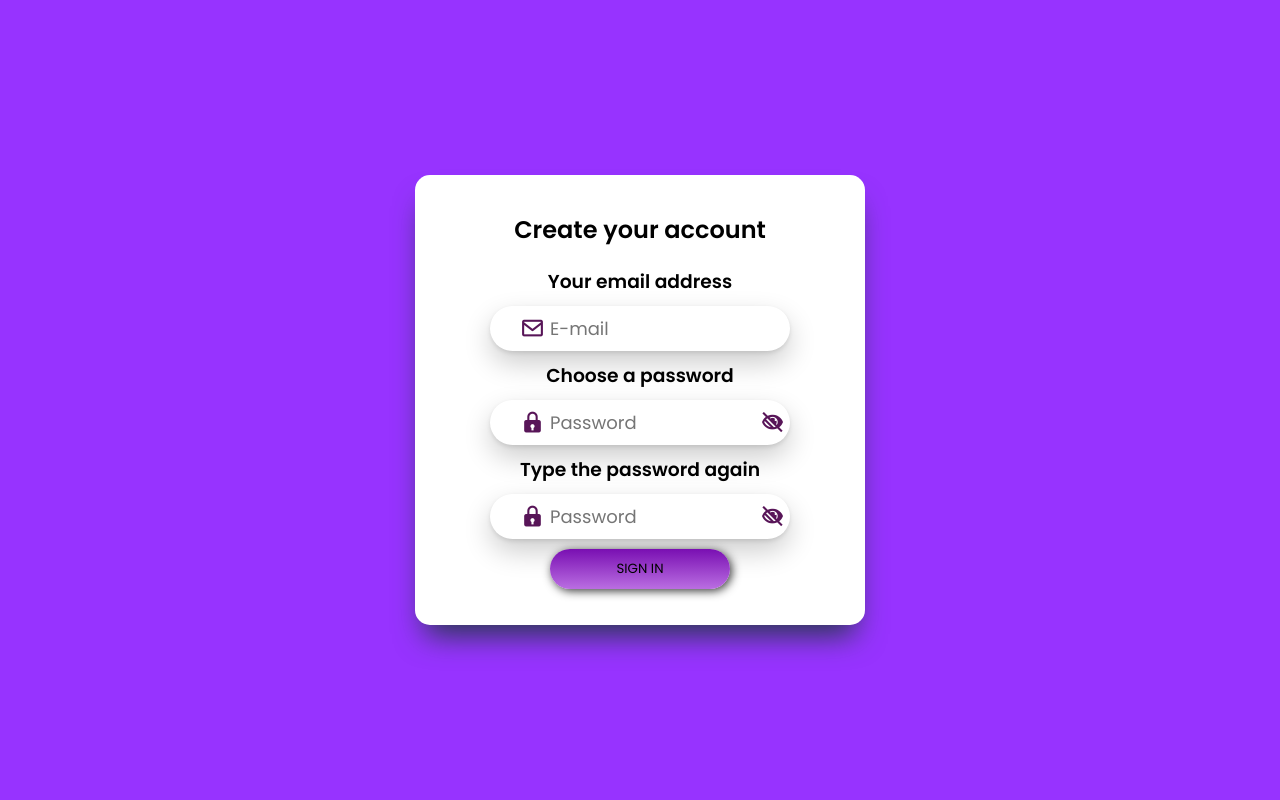
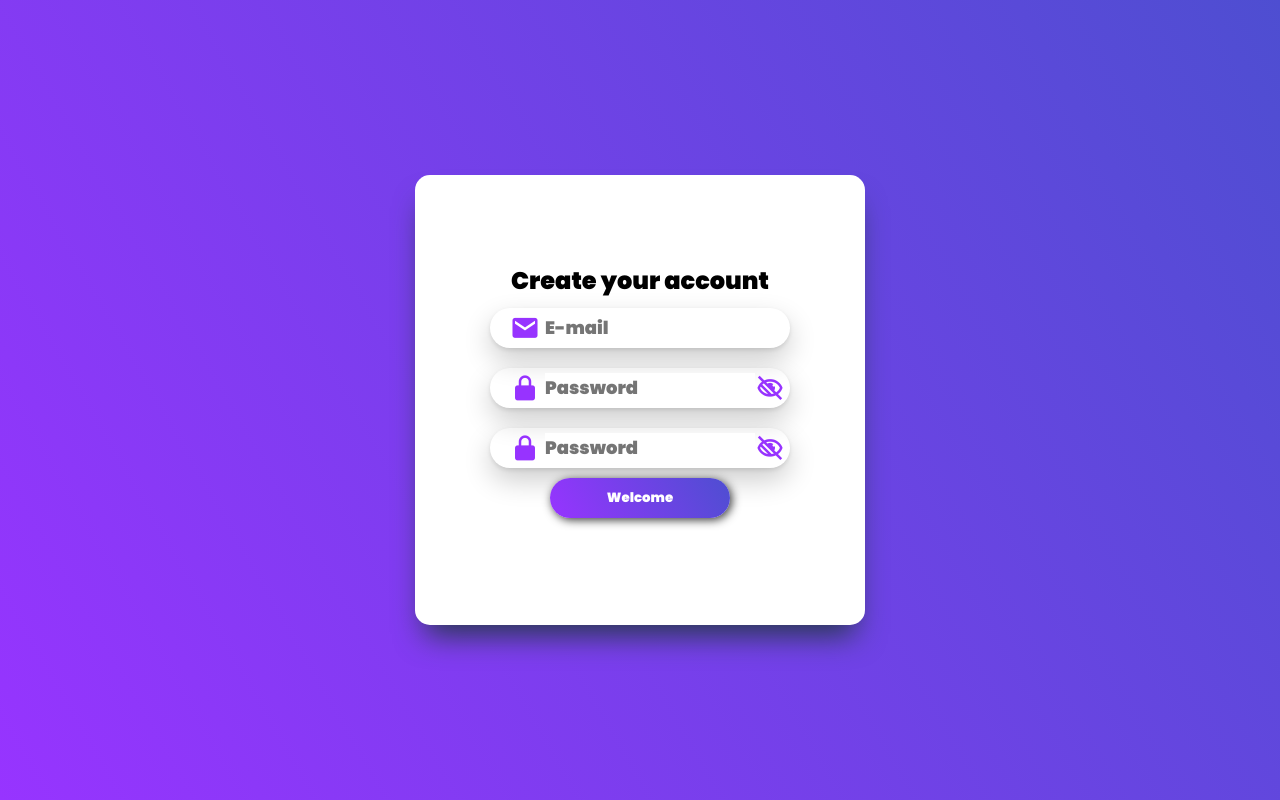
Before and after one commit to maluroojas/frameworks, an Angular app in the folder my-app/: page /create in a window 1280 px wide. Built offline with nearby package versions, Linux system fonts and the light colour scheme.

Commit message:
codigo final

```diff
--- a/my-app/src/app/components/create-user/create-user.component.css
+++ b/my-app/src/app/components/create-user/create-user.component.css
@@ -1,28 +1,21 @@
-@import url('https://fonts.googleapis.com/css2?family=Poppins:wght@100;200;300;400;500;600&display=swap');
+@import url("https://fonts.googleapis.com/css2?family=Poppins:ital,wght@0,900;1,100;1,200;1,300;1,400;1,500;1,600;1,700;1,800;1,900&display=swap");
+
 * {
-    font-family: 'Poppins', sans-serif;
+  font-family: "Poppins", sans-serif;
 }
 
-h2 {
-margin:20px;
-}
-
-
-
-
-
 .container {
-    background: #9733FF;
+  background: linear-gradient(60deg, #9734ff, rgb(78, 78, 209));
   height: 100vh;
   display: flex;
   justify-content: center;
   align-items: center;
 }
 
-.login {
+.create-user {
   width: 450px;
   height: 450px;
-    background: #fff;
+  background: rgb(255, 255, 255);
   border-radius: 15px;
   box-shadow: rgb(38, 57, 77) 0px 20px 30px -10px;
   display: flex;
@@ -31,67 +24,73 @@ margin:20px;
   align-items: center;
 }
 
+.error {
+  display: flex;
+  align-items: center;
+  gap: 10px;
+  background: tomato;
+  width: 345px;
+  padding: 5px;
+  border-radius: 10px;
+  box-shadow: 2px 2px 5px;
+  margin-bottom: 5px;
+}
+
+.sucess {
+  display: flex;
+  align-items: center;
+  gap: 10px;
+  background: rgb(73, 231, 107);
+  width: 345px;
+  padding: 5px;
+  border-radius: 10px;
+  box-shadow: 2px 2px 5px;
+  margin-bottom: 5px;
+}
+
 .input {
   width: 300px;
-box-shadow: rgba(0, 0, 0, 0.2) 0px 12px 28px 0px, rgba(0, 0, 0, 0.1) 0px 2px 4px 0px, rgba(255, 255, 255, 0.05) 0px 0px 0px 1px inset;;
+  height: 40px;
+  box-shadow: rgba(0, 0, 0, 0.2) 0px 12px 28px 0px,
+    rgba(0, 0, 0, 0.1) 0px 2px 4px 0px,
+    rgba(255, 255, 255, 0.05) 0px 0px 0px 1px inset;
   margin: 10px;
-padding-left: 30px;
-height: 45px;
+  padding-left: 20px;
   border-radius: 60px;
   display: flex;
   align-items: center;
 }
 
 .input input {
+  font-size: 18px;
+  height: 30px;
+  margin-left: 5px;
   border: none;
   width: 210px;
   color: #999;
-    height: 30px;
-    margin-left: 5px;
   outline: none;
-    font-size: 18px;
 }
 
 i {
-font-size: 25px;
-color: linear gradient( #4201F1, #892AE8);
-color: #581558
+  font-size: 30px;
+  color: linear-gradient (#f1f5ff, #9734ff);
 }
 
-
-
-
-
 .button {
+  height: 40px;
   width: 180px;
-height: 40px;
   margin-bottom: 20px;
   border-radius: 40px;
   border: none;
   box-shadow: 2px 2px 10px #383838;
-background: linear-gradient(rgb(121, 15, 178), rgb(186, 110, 226));
-cursor: pointer;
-
-
+  background: linear-gradient(60deg, #9734ff, rgb(78, 78, 209));
+  color: #fff;
 }
 
-.button:hover{
+.button:hover {
   filter: brightness(140%);
 }
 
 h3 {
-    font-weight: 400px;
+  font-weight: 400;
 }
-
-.sucess {
-    display: flex;
-    align-items: center;
-    gap: 10px;
-    background: rgb(44, 165, 54);
-    width: 300px;
-    padding: 5px;
-    border-radius: 8px;
-    box-shadow: 2px 2px 5px #383838;
-    margin-bottom: 5px;
-    height: 38px;
-}
--- a/my-app/src/app/components/create-user/create-user.component.html
+++ b/my-app/src/app/components/create-user/create-user.component.html
@@ -1,33 +1,54 @@
+<link
+  href="https://unpkg.com/boxicons@2.1.4/css/boxicons.min.css"
+  rel="stylesheet"
+/>
+
 <div class="container">
-    <div class="login">
+  <div class="create-user">
     <h2>Create your account</h2>
+
     <div class="error" *ngIf="isError">
-    <i class="bx bxs-message-error"></i>
-    <span> Login or password is incorrect!</span>
+      <i class="bx bxs-comment-error" style="color: #9733ff"></i>
+      <span>Passwords do not match</span>
+    </div>
+    <div class="sucess" *ngIf="isSucess">
+      <i class="bx bxs-comment-error" style="color: #9733ff"></i>
+      <span>Account created successfully</span>
     </div>
 
-    <div class="sucess" *ngIf="isSucess">
-        <i class="bx bxs-message-square-check"></i>
-        <span> Login Aproved</span>
+    <div class="input">
+      <i class="bx bxs-envelope" style="color: #9733ff"></i>
+      <input
+        type="text"
+        name="login"
+        id="login"
+        placeholder="E-mail"
+        [(ngModel)]="user"
+      />
     </div>
-        <h3>Your email address</h3>
     <div class="input">
-            <i class='bx bx-envelope'></i>
-            <input type="text" name="login" id="login" placeholder="E-mail" [(ngModel)]="user" />
+      <i class="bx bxs-lock-alt" style="color: #9733ff"></i>
+      <input
+        type="password"
+        name="password"
+        id="password"
+        placeholder="Password"
+        [(ngModel)]="pwd"
+      />
+      <i class="bx bx-low-vision" style="color: #9733ff"></i>
     </div>
-        <h3>Choose a password</h3>
     <div class="input">
-            <i class='bx bxs-lock'></i>
-            <input type="password" name="password" id="password" placeholder="Password" [(ngModel)]="pwd" />
-            <i class='bx bxs-low-vision'></i>
-        </div>
-        <h3>Type the password again</h3>
-        <div class="input">
-            <i class='bx bxs-lock'></i>
-            <input type="password" name="password" id="password" placeholder="Password" [(ngModel)]="pwd" />
-            <i class='bx bxs-low-vision'></i>
+      <i class="bx bxs-lock-alt" style="color: #9733ff"></i>
+      <input
+        type="password"
+        name="password"
+        id="password"
+        placeholder="Password"
+        [(ngModel)]="double"
+      />
+      <i class="bx bx-low-vision" style="color: #9733ff"></i>
     </div>
 
-        <button class="button" (click)="login()">SIGN IN</button>
+    <button class="button" (click)="login()">Welcome</button>
   </div>
 </div>
--- a/my-app/src/app/components/create-user/create-user.component.ts
+++ b/my-app/src/app/components/create-user/create-user.component.ts
@@ -3,26 +3,24 @@ import { Component } from '@angular/core';
 @Component({
   selector: 'app-create-user',
   templateUrl: './create-user.component.html',
-  styleUrls: ['./create-user.component.css']
+  styleUrls: ['./create-user.component.css'],
 })
 export class CreateUserComponent {
   isError = false;
   isSucess = false;
 
-  user = ""
-  pwd = ""
-
-  login(){
-  console.log("User= " +this.user + "Password =" +this.pwd)
-  if (this.user == "maluroojas" && this.pwd == "123") {
-    this.isError = false;
-    this.isSucess = true
-    console.log ("Login aprovado")
-  }
-
-  else {
-    this.isError = true;
-    this.isSucess = false;
-  }
+  user = '';
+  pwd = '';
+  double = '';
+  login() {
+    console.log('user = ' + this.user + 'Password = ' + this.pwd);
+    if (this.pwd === this.double) {
+      console.log('login aprovado');
+      this.isError = false;
+      this.isSucess = true;
+    } else {
+      this.isError = true;
+      this.isSucess = false;
+    }
   }
 }
```
Lines whose indentation alone changed are shown as unchanged.
